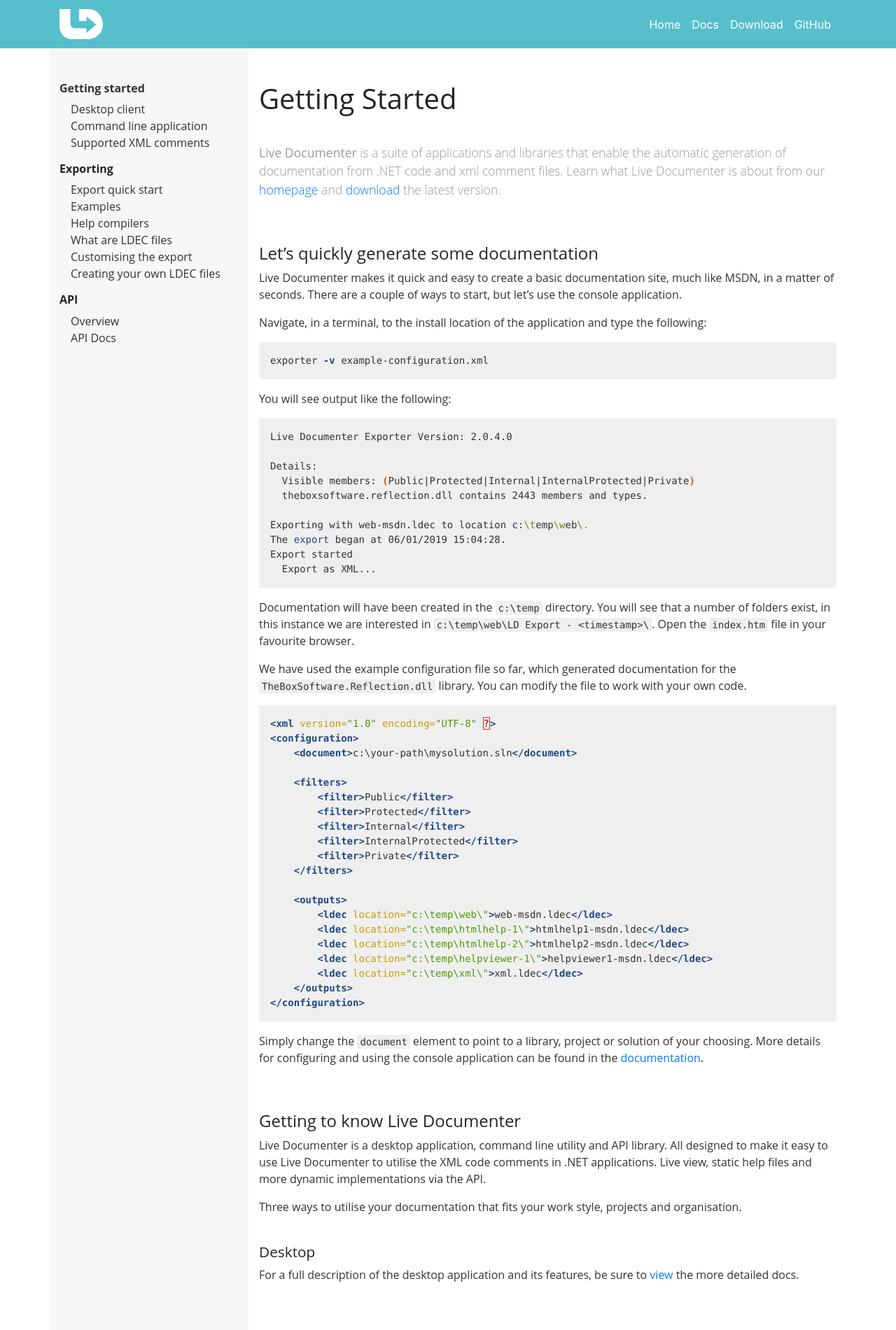
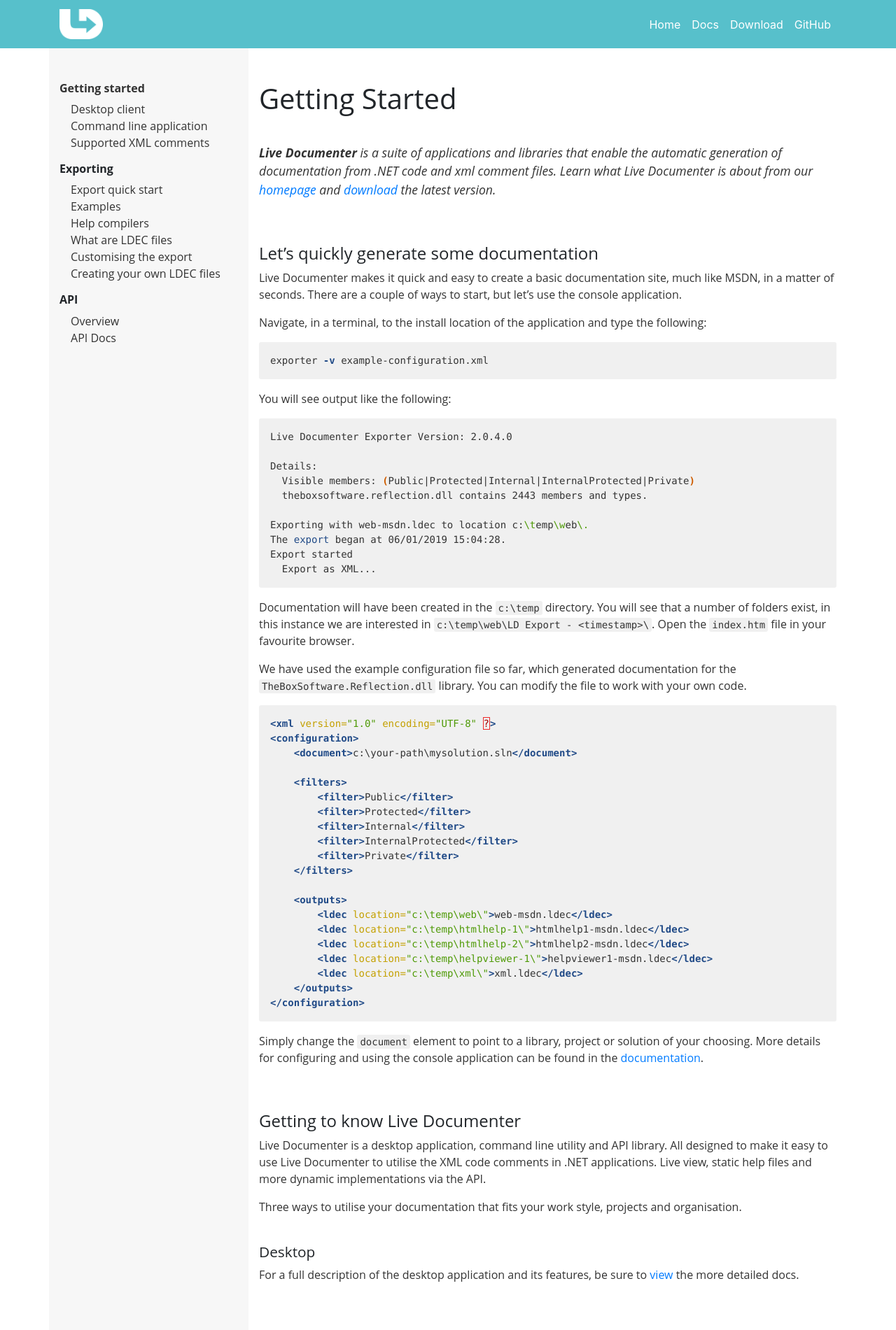
Before and after one commit to barry-jones/livedocumenter-site, a Jekyll site: the page built from src/docs_quick-start.md, in a window 1280 px wide. Shown: the top 1901 px of the page at 70% size. Built offline with Jekyll 4.4.1, drawn with Linux system fonts in a browser that asks for light colours; nearby versions of some CDN libraries.

Commit message:
attempting to use sass

```diff
--- a/src/assets/site.css
+++ b/src/assets/site.scss
@@ -1,45 +1,69 @@
+---
+---
+@import "frontpage";
 @import url(tango.css);
+
+// fonts
+$font-stack: 'Open Sans', sans-serif;
+$font-color: #333;
+$font-size-base: 16px;
+
+// colors
+$primary-color: hsl(186, 53%, 57%); // #57bfcb;
+$secondary-color: hsl(168, 75%, 23%);
+$tertiary-color: #f57915;
+$background-color: rgb(247, 247, 247);
+$code-blocks-color: hsla(0, 0%, 94%, 1);
 
 .test {border: 1px solid black;}
 main {
-    font-family: 'Open Sans', sans-serif;
-    font-size: 16px;
+    font-family: $font-stack;
+    font-size: $font-size-base;
 }
 main p {
-    color: #666666;
+    color: #666;
 }
 
 nav {
-    background-color: #57bfcb;
+    background-color: $primary-color;
+    color: #fff;
+
+    a {
         color: #fff;
     }
-nav a { color: #fff; }
-nav .navbar-brand img {
+
+    .navbar-brand img {
         height: 43px;
     }
+}
 
-.documentation h1,
-.documentation h2,
-.documentation h3,
-.documentation h4,
-.documentation h5 {
-    padding: 1em 0 0 0;
+
+.documentation {
+    @for $i from 1 through 5 {
+        h#{$i} { padding: 1em 0 0 0; }
     }
-.documentation p { padding: 0.2rem 0; }
-.documentation img {padding: 1rem 0;}
-.documentation * { color: #333; }
 
-.documentation pre {
+    p {
+        padding: 0.2rem 0;
+    }
+    img {
+        padding: 1rem 0;
+    }
+    *  {
+        color: $font-color;
+    }
+    pre {
         border: 1px solid #ccc;
-    background-color: #efefef;
+        background-color: $code-blocks-color;
         border-radius: 3px;
         padding: 1rem;
     }
-.documentation p>code {
+    p>code {
         border: 1px solid #ccc;
-    background-color: #efefef;
+        background-color: $code-blocks-color;
         border-radius: 3px;
         padding: 2px;
+    }
 }
 
 /* frontpage icons */
@@ -97,60 +121,60 @@
     font-family: "Font Awesome 5 Free"; font-weight: 900; content: "\f478";
 }
 
-/* docs */
-#docs p,
-#docs .links a {
-    color: #333;
+#docs  {
+    p,
+    .links a {
+        color: $font-color;
     }
-
-#docs .links {
-    background-color: rgb(247, 247, 247);
+    .links {
+        background-color: $background-color;
     }
-#docs .links ul {
+    .links ul {
         list-style-type: none;
         padding-left: 1rem;
     }
-#docs .links ul>ul {
+    .links ul>ul {
         padding-left: 0;
     }
-#docs .links h3 {
+    .links h3 {
         font-size: 1rem;
         font-weight: bold;
     }
 
-#docs .content h1 {
+    pre {
+        background-color: $code-blocks-color;
+        border-radius: 3px;
+        padding: 1rem;
+    }
+    p>code {
+        background-color: $code-blocks-color;
+        border-radius: 3px;
+        padding: 2px 4px;
+    }
+    code {
+        color: $font-color;
+    }
+    .content h1 {
         font-size: 2.5rem;
     }
-#docs .content h2 {
+    .content h2 {
         padding-top: 3rem;
         font-size: 1.5rem;
     }
-#docs .content h2:first-of-type {
+    .content h2:first-of-type {
         padding-top: 1.5rem;
     }
-#docs .content h3 {
+    .content h3 {
         padding-top: 1.5rem;
         font-size: 1.3rem;
     }
-#docs .content>p:first-of-type {
+    .content>p:first-of-type {
         font-size: 1.1rem;
-    font-weight: 100;
-    color: #999;
+        font-weight: normal;
         padding-top: 2rem;
         padding-bottom: 1.5rem;
+        font-style: italic;
     }
-#docs pre {
-    background-color: #efefef;
-    border-radius: 3px;
-    padding: 1rem;
-}
-#docs p>code {
-    background-color: #efefef;
-    border-radius: 3px;
-    padding: 2px 4px;
-}
-#docs code {
-    color: #333;
 }
 
 /* tables */
@@ -179,7 +203,6 @@
 table .icon {
 	width: 18px;
 }
-
 
 span.namespace, span.assembly {
 	display: block;
@@ -217,7 +240,7 @@
 
 /* download */
 #download section.download {
-    background-color: #57bfcb;
+    background-color: $primary-color;
     box-shadow: rgba(0, 0, 0, 0.1) 0px 0px 10px 0px inset;
 }
 #download .download p {
@@ -230,7 +253,7 @@
     color: #fff;
 }
 #download .download_button {
-    background-color: hsl(168, 75%, 23%);
+    background-color: $secondary-color;
     border-radius: 3px;
     padding: 1rem 2rem;
     box-shadow: 0 4px 6px 0 hsla(0, 0%, 0%, 0.2);
@@ -238,7 +261,7 @@
 #download .download_button .fas {
     font-size: 1.5rem;
     margin-right: 0.7rem;
-    color: hsl(168, 75%, 80%, 0.5);
+    color: hsl(168, 75%, 80%);
     text-shadow: none;
 }
 
@@ -257,7 +280,7 @@
 }
 #download .download_button.latest {
     margin-left: 1rem;
-    background-color: hsl(186, 53%, 57%);
+    background-color: $primary-color;
     box-shadow: none;
 }
 #download .download_button.latest .fas {
--- a/src/index.html
+++ b/src/index.html
@@ -13,7 +13,6 @@
     <link rel="stylesheet" href="https://stackpath.bootstrapcdn.com/bootstrap/4.2.1/css/bootstrap.min.css" integrity="sha384-GJzZqFGwb1QTTN6wy59ffF1BuGJpLSa9DkKMp0DgiMDm4iYMj70gZWKYbI706tWS" crossorigin="anonymous">
 
     <link rel="stylesheet" href="https://use.fontawesome.com/releases/v5.6.3/css/all.css" integrity="sha384-UHRtZLI+pbxtHCWp1t77Bi1L4ZtiqrqD80Kn4Z8NTSRyMA2Fd33n5dQ8lWUE00s/" crossorigin="anonymous">
-    <link rel="stylesheet" href="/assets/frontpage.css" />
     <link rel="stylesheet" href="/assets/site.css" />
 
   </head>
```
Also changed, not shown: src/assets/_frontpage.scss (renamed from src/assets/frontpage.css). Lines whose indentation alone changed are shown as unchanged.
